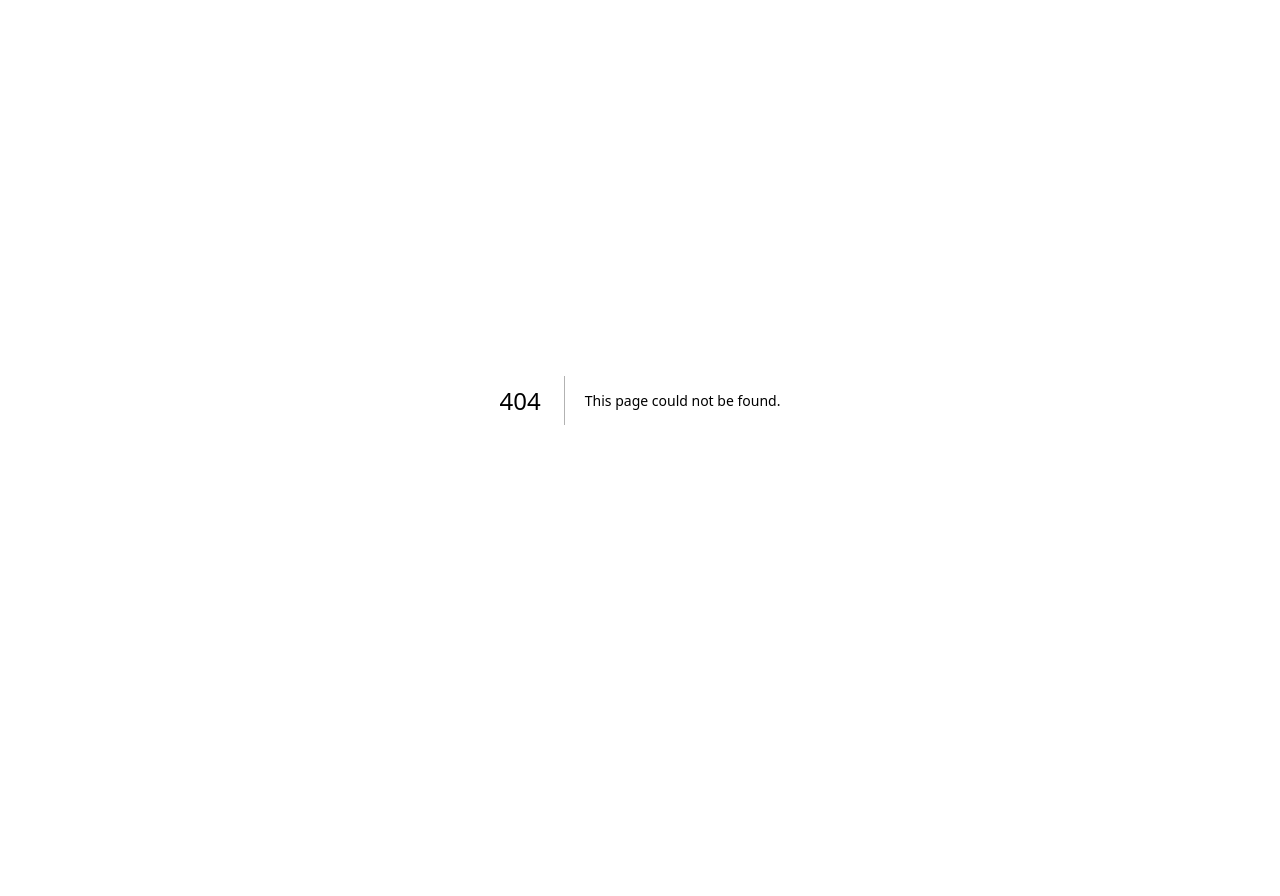
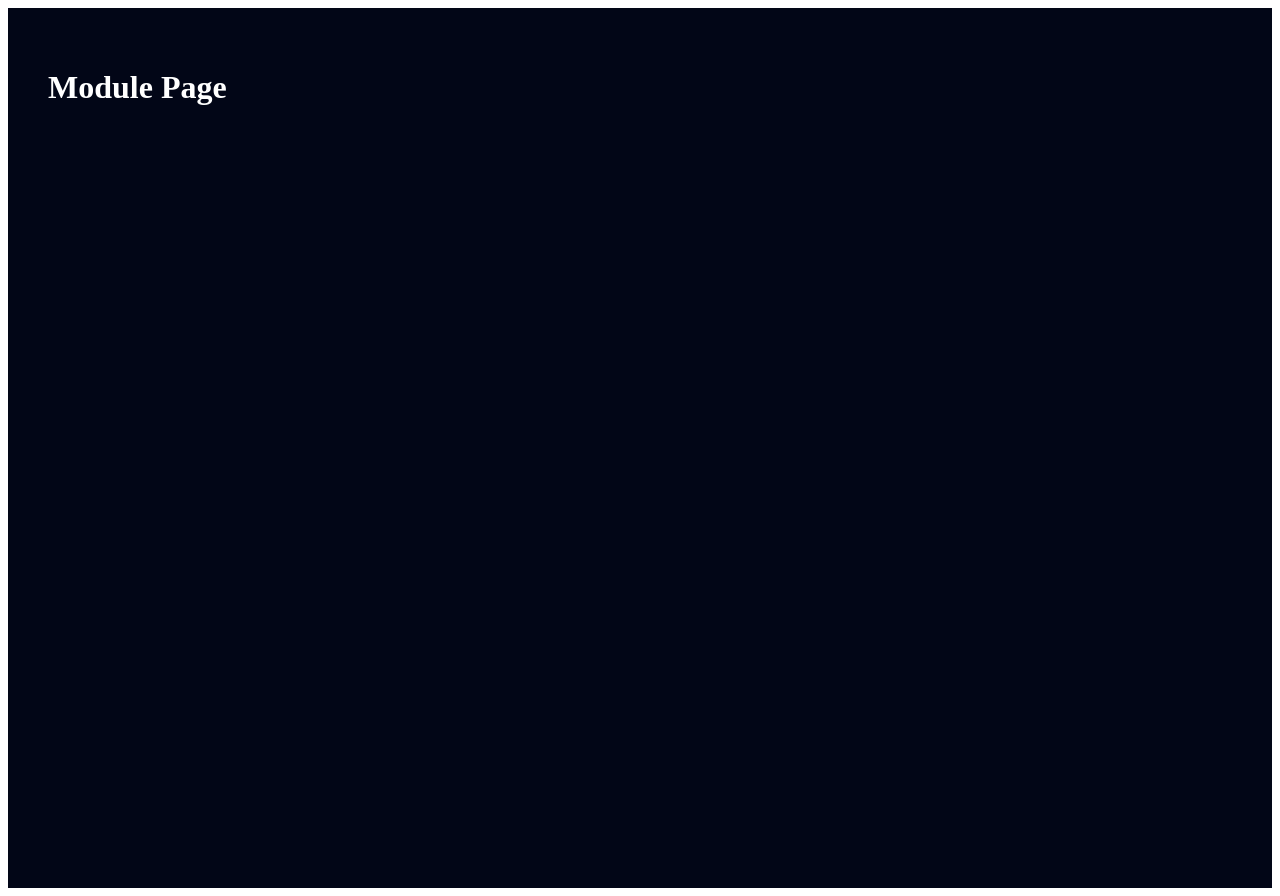
Before and after one commit to snapsparkofficial00-cloud/Ai, a Next.js app: page /agents in a window 1280 px wide. Before the commit this address had no page. Before the commit the page ends 800 px from the top, so only its background shows below. Built offline with nearby package versions, Linux system fonts and the light colour scheme.

Commit message:
Create page.tsx

```diff
--- /dev/null
+++ b/app/agents/page.tsx
@@ -0,0 +1,14 @@
+export default function Page() {
+  return (
+    <main
+      style={{
+        background: "#020617",
+        color: "white",
+        minHeight: "100vh",
+        padding: "40px",
+      }}
+    >
+      <h1>Module Page</h1>
+    </main>
+  );
+}
```
